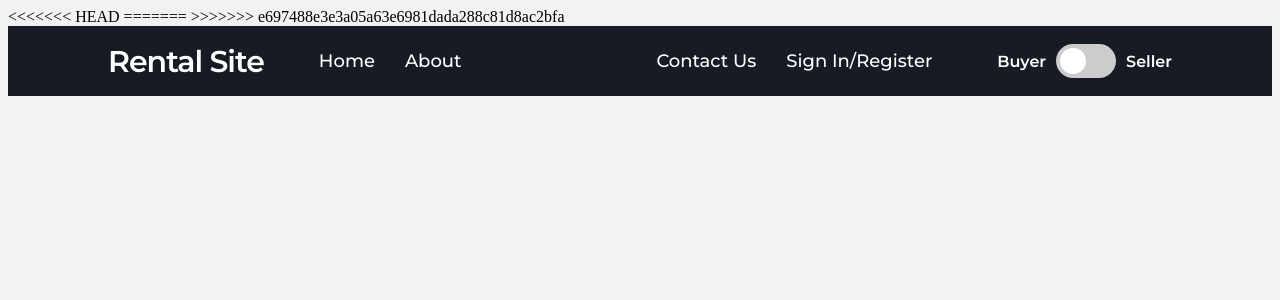
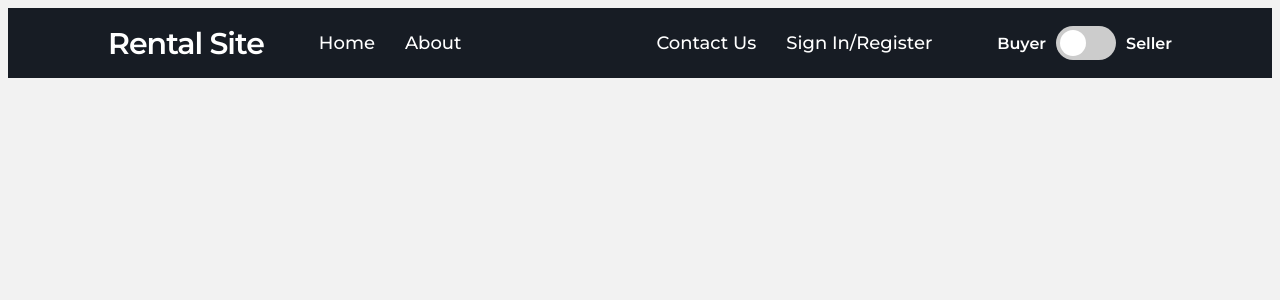
Before and after one commit to Piyush800x/rental_site, a Django app: page / in a window 1280 px wide. Shown: the top 300 px of the page. Run offline with Django 4.2, Linux system fonts and the light colour scheme; some libraries are stand-ins or nearby versions.

Commit message:
Ignore this commit!!

```diff
--- a/rental_app/templates/base.html
+++ b/rental_app/templates/base.html
@@ -9,11 +9,7 @@
     <title>Rental Site</title>
 </head>
 <body>
-<<<<<<< HEAD
-
-=======
    {% load socialaccount %}
->>>>>>> e697488e3e3a05a63e6981dada288c81d8ac2bfa
     <div class="navbar">
         <nav>
             <div class="menu-icon">
```
